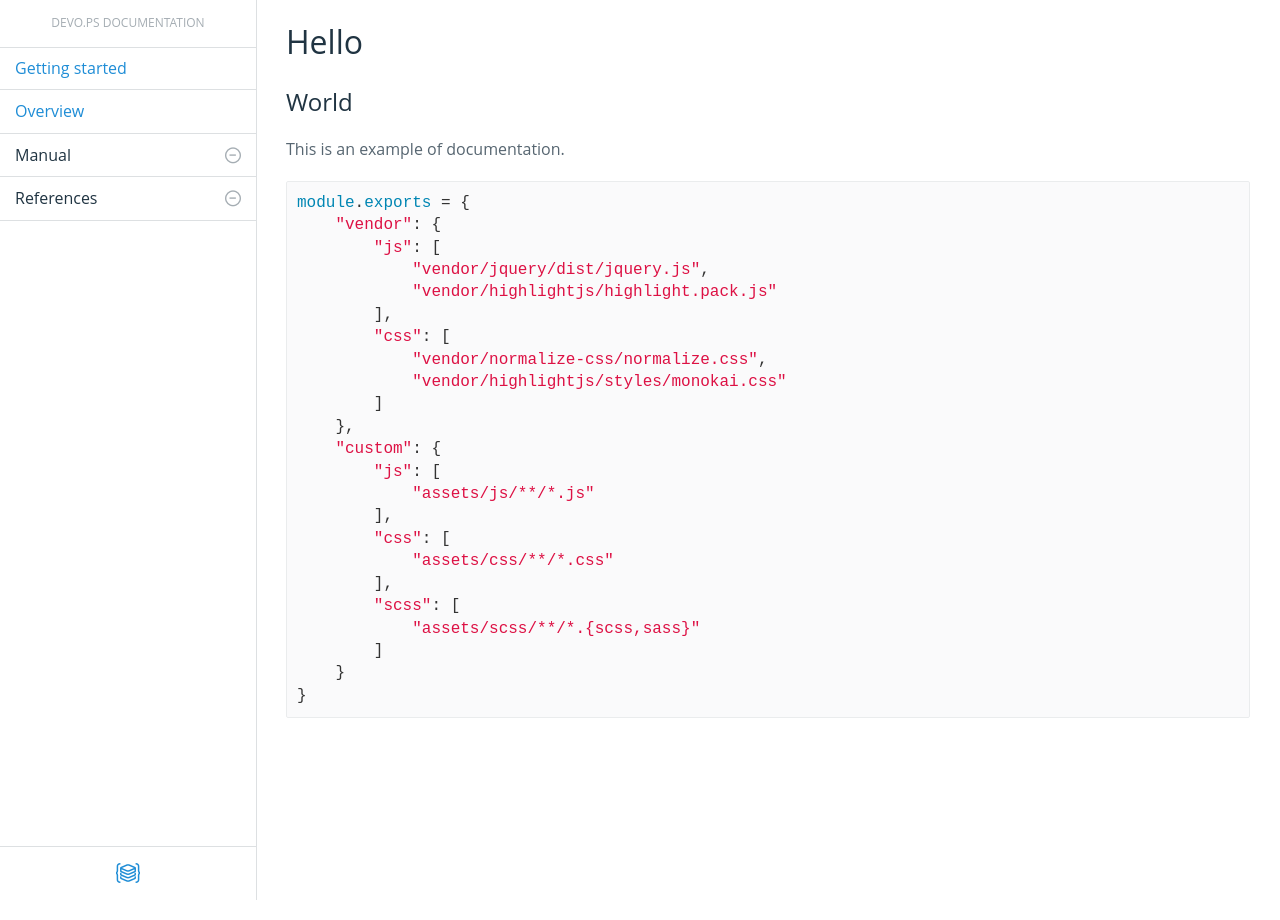
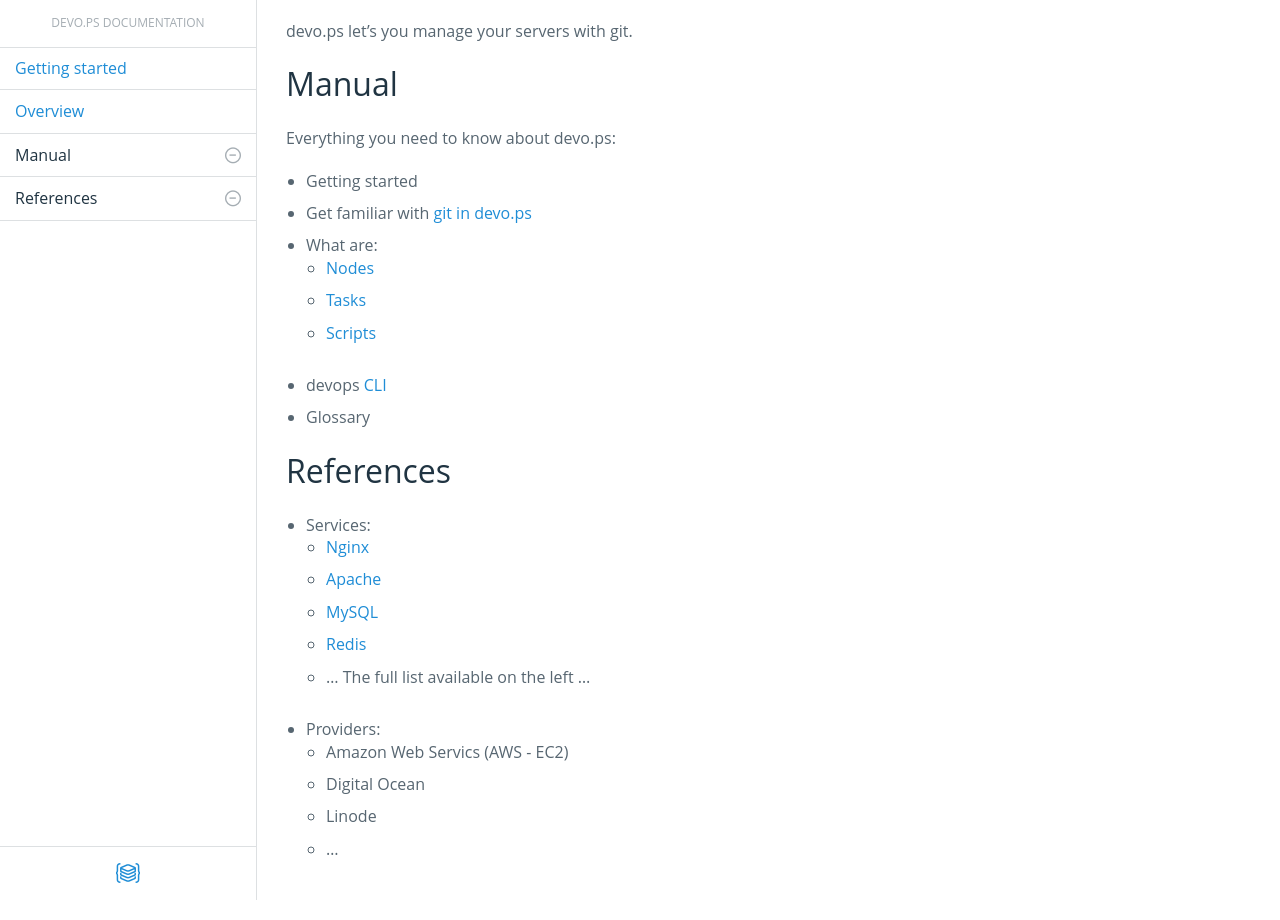
Before and after one commit to isabella232/docs.devo.ps, a Jekyll site: the page built from index.md, in a window 1280 px wide. Built offline with Jekyll 4.4.1, drawn with Linux system fonts in a browser that asks for light colours; Markdown is read by kramdown in place of the engine named in the settings.

Commit message:
Update index.md

```diff
--- a/index.md
+++ b/index.md
@@ -1,34 +1,34 @@
 ---
-title: Getting started
+title: devo.ps documentation
 layout: default
 ---
 
-# Hello
+devo.ps let's you manage your servers with git.
 
-## World
+# Manual
 
-This is an example of documentation.
+Everything you need to know about devo.ps:
 
-    module.exports = {
-        "vendor": {
-            "js": [
-                "vendor/jquery/dist/jquery.js",
-                "vendor/highlightjs/highlight.pack.js"
-            ],
-            "css": [
-                "vendor/normalize-css/normalize.css",
-                "vendor/highlightjs/styles/monokai.css"
-            ]
-        },
-        "custom": {
-            "js": [
-                "assets/js/**/*.js"
-            ],
-            "css": [
-                "assets/css/**/*.css"
-            ],
-            "scss": [
-                "assets/scss/**/*.{scss,sass}"
-            ]
-        }
-    }
+- Getting started
+- Get familiar with [git in devo.ps](/manual/Git.html)
+- What are:
+  - [Nodes](/manual/Nodes.html)
+  - [Tasks](/manual/Tasks.html)
+  - [Scripts](/manual/Scripts.html)
+- devops [CLI](/manual/CLI.html)
+- Glossary
+
+# References
+
+- Services:
+  - [Nginx](/references/nginx.html)
+  - [Apache](/references/apache.html)
+  - [MySQL](/references/mysql.html)
+  - [Redis](/references/redis.html)
+  - ... The full list available on the left ...
+
+- Providers:
+  - Amazon Web Servics (AWS - EC2)
+  - Digital Ocean
+  - Linode
+  - ...
```
